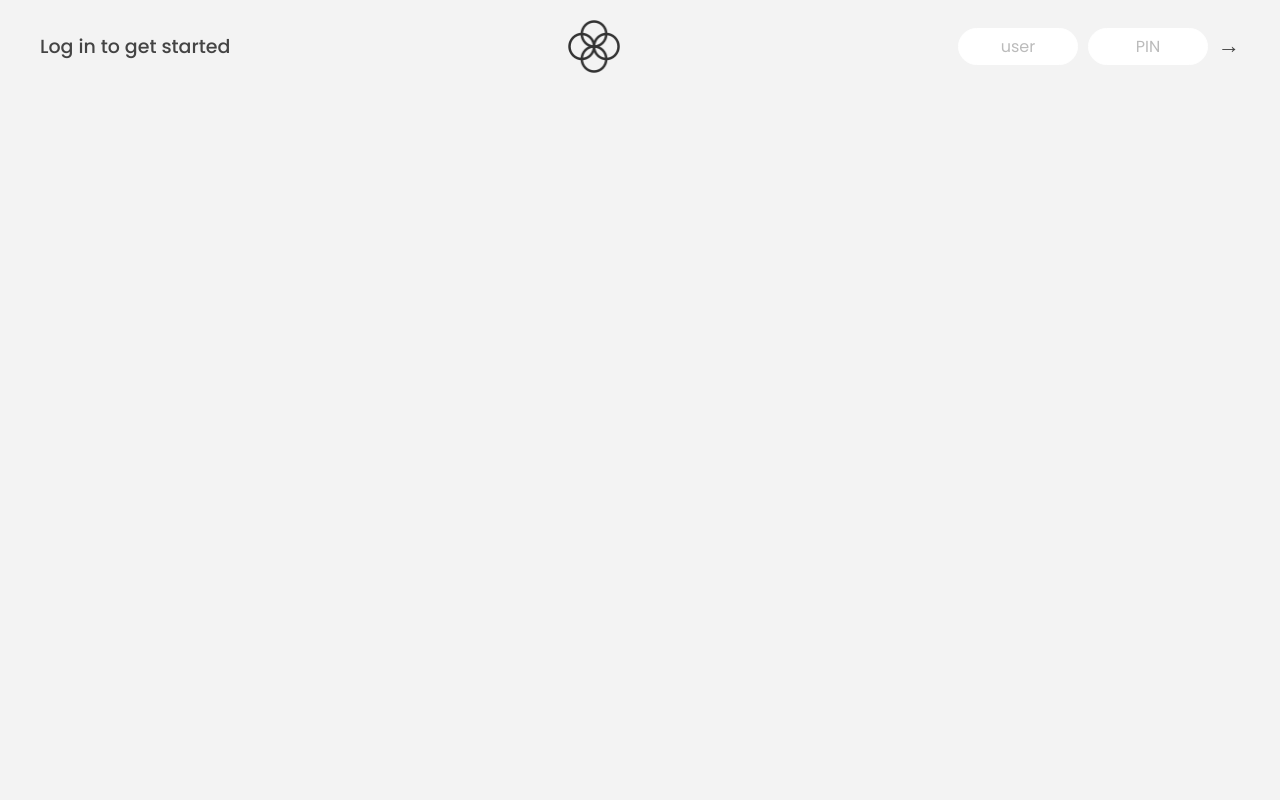
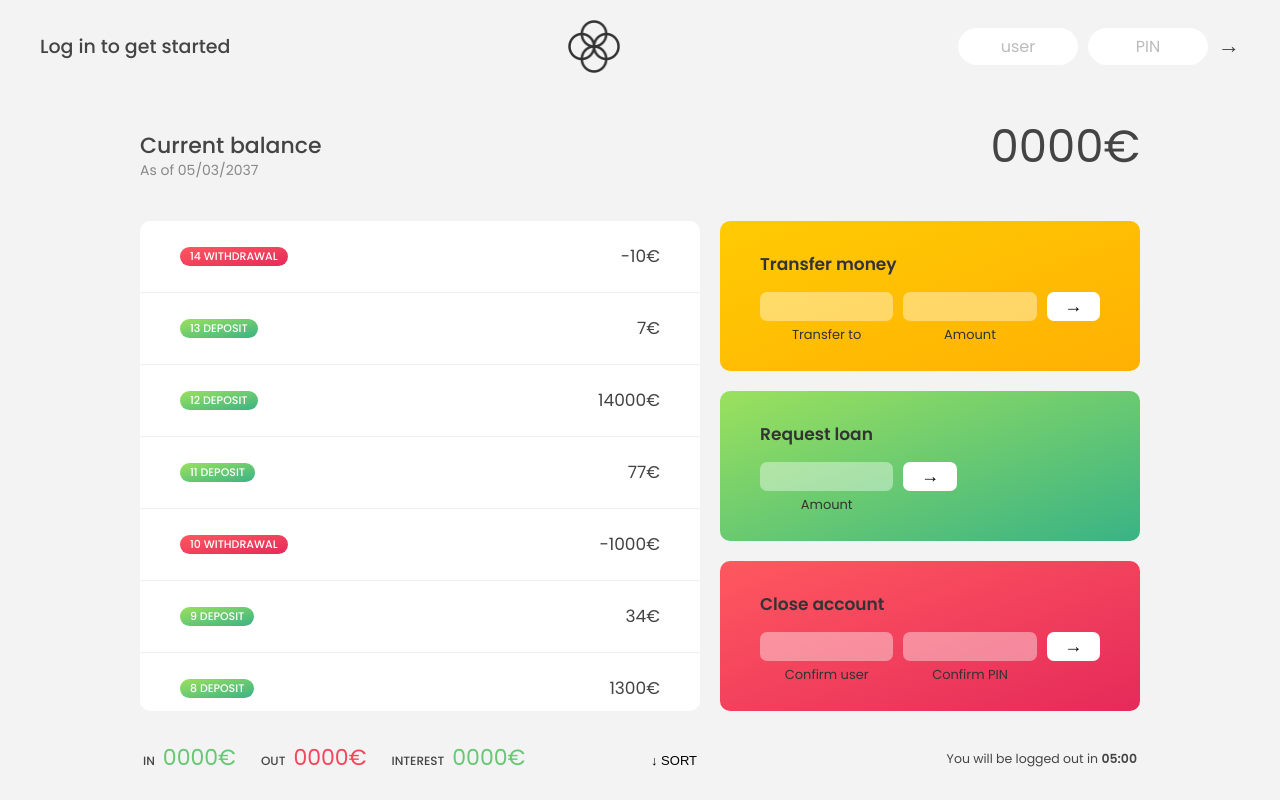
Before and after one commit to tomasjurkovic/javascript-full-course, a plain HTML site: page starter-working-with-arrays/index.html in a window 1280 px wide. Drawn offline with Linux system fonts and the light colour scheme.

Commit message:
first functionality implemented
money movements detailed

```diff
--- a/starter-working-with-arrays/script.js
+++ b/starter-working-with-arrays/script.js
@@ -7,7 +7,7 @@
 // Data
 const account1 = {
   owner: 'Jonas Schmedtmann',
-  movements: [200, 450, -400, 3000, -650, -130, 70, 1300],
+  movements: [200, 450, -400, 3000, -650, -130, 70, 1300, 34, -1000, 77, 14000, 7, -10],
   interestRate: 1.2, // %
   pin: 1111,
 };
@@ -60,6 +60,24 @@ const inputTransferAmount = document.querySelector('.form__input--amount');
 const inputLoanAmount = document.querySelector('.form__input--loan-amount');
 const inputCloseUsername = document.querySelector('.form__input--user');
 const inputClosePin = document.querySelector('.form__input--pin');
+
+const displayMovements = function(movements) {
+  containerMovements.innerHTML = '';
+  // deletes existing content...
+  movements.forEach(function (mov, i) {
+    const type = mov > 0 ? 'deposit' : 'withdrawal'
+    const html = `
+    <div class="movements__row">
+      <div class="movements__type movements__type--${type}">${i + 1} ${type}</div>
+      <div class="movements__date"></div>
+      <div class="movements__value">${mov}€</div>
+    </div>
+    `;
+    containerMovements.insertAdjacentHTML('afterbegin', html);
+  });
+};
+
+displayMovements(account1.movements);
 
 /////////////////////////////////////////////////
 /////////////////////////////////////////////////
--- a/starter-working-with-arrays/style.css
+++ b/starter-working-with-arrays/style.css
@@ -94,7 +94,7 @@ nav {
   gap: 2rem;
 
   /* NOTE This creates the fade in/out anumation */
-  opacity: 0;
+  /* opacity: 0; */
   transition: all 1s;
 }
 
```
